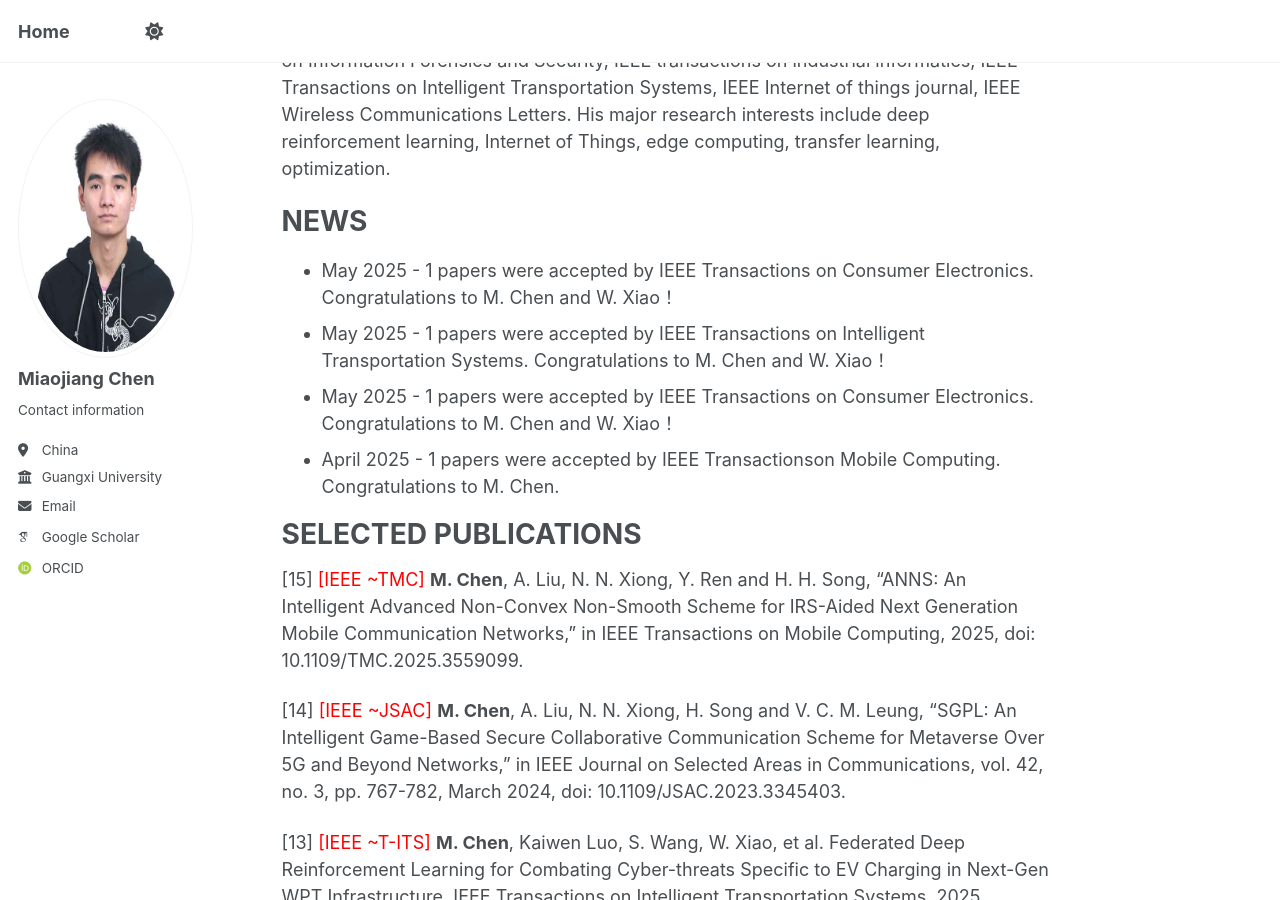
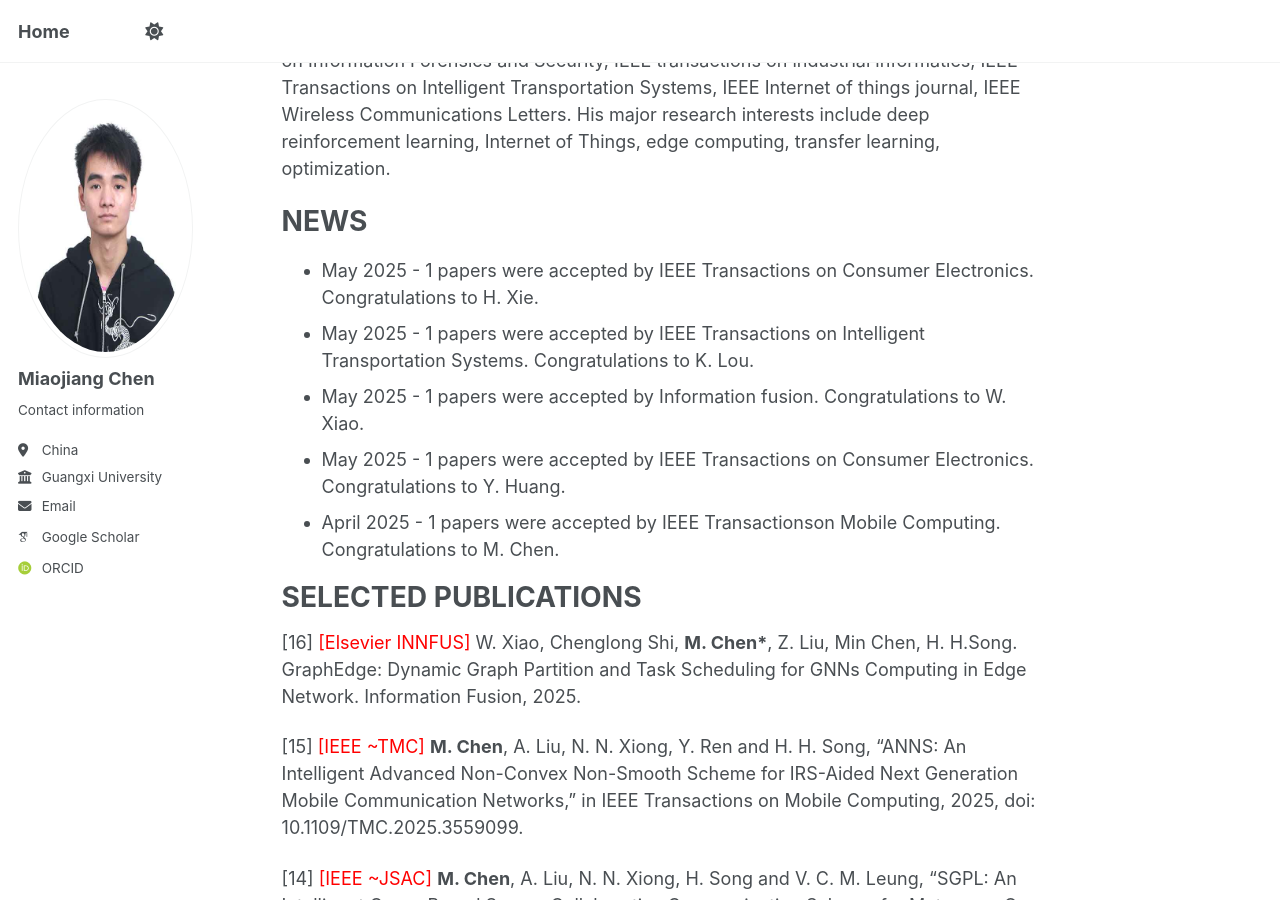
Before and after one commit to mjchen-cs/mjchen-cs.github.io, a Jekyll site: the page built from _pages/about.md, in a window 1280 px wide and 900 px high, scrolled down 610 px. Built offline with Jekyll 4.4.1, drawn with Linux system fonts in a browser that asks for light colours; some web fonts are replaced.

Commit message:
about.md

```diff
--- a/_pages/about.md
+++ b/_pages/about.md
@@ -24,15 +24,18 @@ Transportation Systems, IEEE Internet of things journal, IEEE Wireless Communica
 
 NEWS
 ======
-- May 2025 - 1 papers were accepted by IEEE Transactions on Consumer Electronics. Congratulations to M. Chen and W. Xiao！
-- May 2025 - 1 papers were accepted by IEEE Transactions on Intelligent Transportation Systems. Congratulations to M. Chen and W. Xiao！
-- May 2025 - 1 papers were accepted by IEEE Transactions on Consumer Electronics. Congratulations to M. Chen and W. Xiao！
+- May 2025 - 1 papers were accepted by IEEE Transactions on Consumer Electronics. Congratulations to H. Xie.
+- May 2025 - 1 papers were accepted by IEEE Transactions on Intelligent Transportation Systems. Congratulations to K. Lou.
+- May 2025 - 1 papers were accepted by Information fusion. Congratulations to W. Xiao.
+- May 2025 - 1 papers were accepted by IEEE Transactions on Consumer Electronics. Congratulations to Y. Huang.
 - April 2025 - 1 papers were accepted by IEEE Transactionson Mobile Computing. Congratulations to M. Chen.
 
 
 
 SELECTED PUBLICATIONS
 ======
+[16] <span style="color:red">[Elsevier INNFUS]</span> W. Xiao, Chenglong Shi, __M. Chen*__, Z. Liu, Min Chen, H. H.Song. GraphEdge: Dynamic Graph Partition and Task Scheduling for GNNs Computing in Edge Network. Information Fusion, 2025.
+
 [15] <span style="color:red">[IEEE ~TMC]</span> __M. Chen__, A. Liu, N. N. Xiong, Y. Ren and H. H. Song, "ANNS: An Intelligent Advanced Non-Convex Non-Smooth Scheme for IRS-Aided Next Generation Mobile Communication Networks," in IEEE Transactions on Mobile Computing, 2025, doi: 10.1109/TMC.2025.3559099.
 
 [14] <span style="color:red">[IEEE ~JSAC]</span>  **M. Chen**, A. Liu, N. N. Xiong, H. Song and V. C. M. Leung, "SGPL: An Intelligent Game-Based Secure Collaborative Communication Scheme for Metaverse Over 5G and Beyond Networks," in IEEE Journal on Selected Areas in Communications, vol. 42, no. 3, pp. 767-782, March 2024, doi: 10.1109/JSAC.2023.3345403.
```
